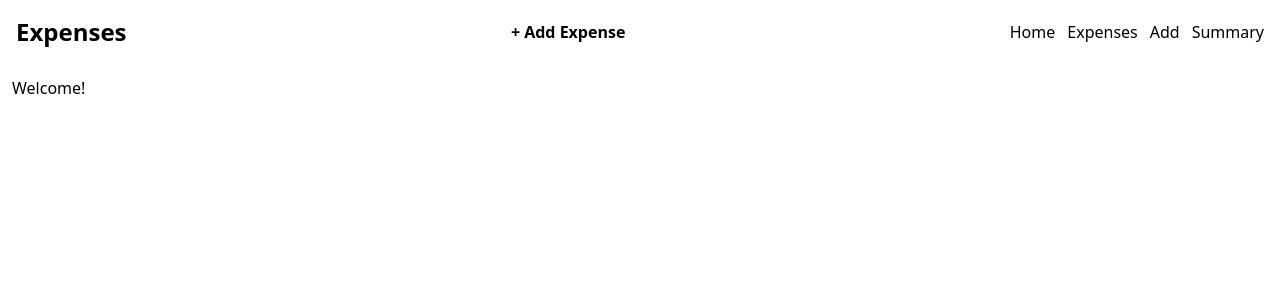
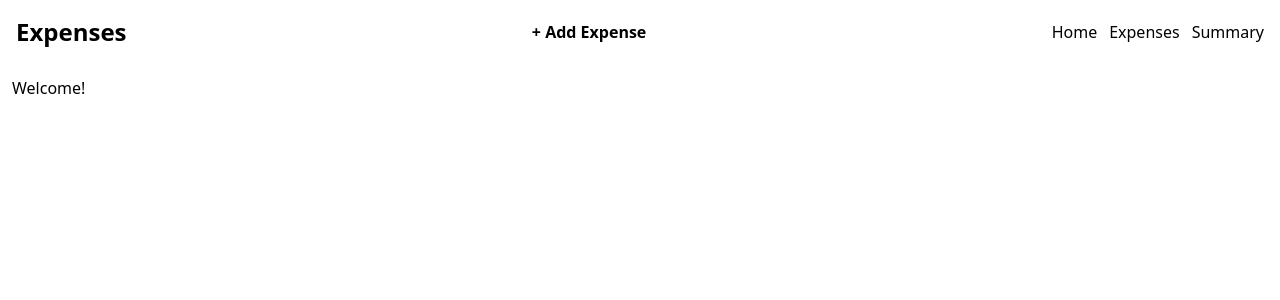
Before and after one commit to TalIQ501/expense-tracking-app, a React (Vite) app in the folder frontend/: page / in a window 1280 px wide. Shown: the top 300 px of the page. Built offline with nearby package versions, Linux system fonts and the light colour scheme; no server answers.

Commit message:
Removed additional add page

```diff
--- a/frontend/src/field-links/navlinks.ts
+++ b/frontend/src/field-links/navlinks.ts
@@ -1,6 +1,5 @@
 export const navLinks = [
   { name: "Home", path: "/" },
   { name: "Expenses", path: "/expenses" },
-  { name: "Add", path: "/add" },
   { name: "Summary", path: "/summary" },
 ];
```
